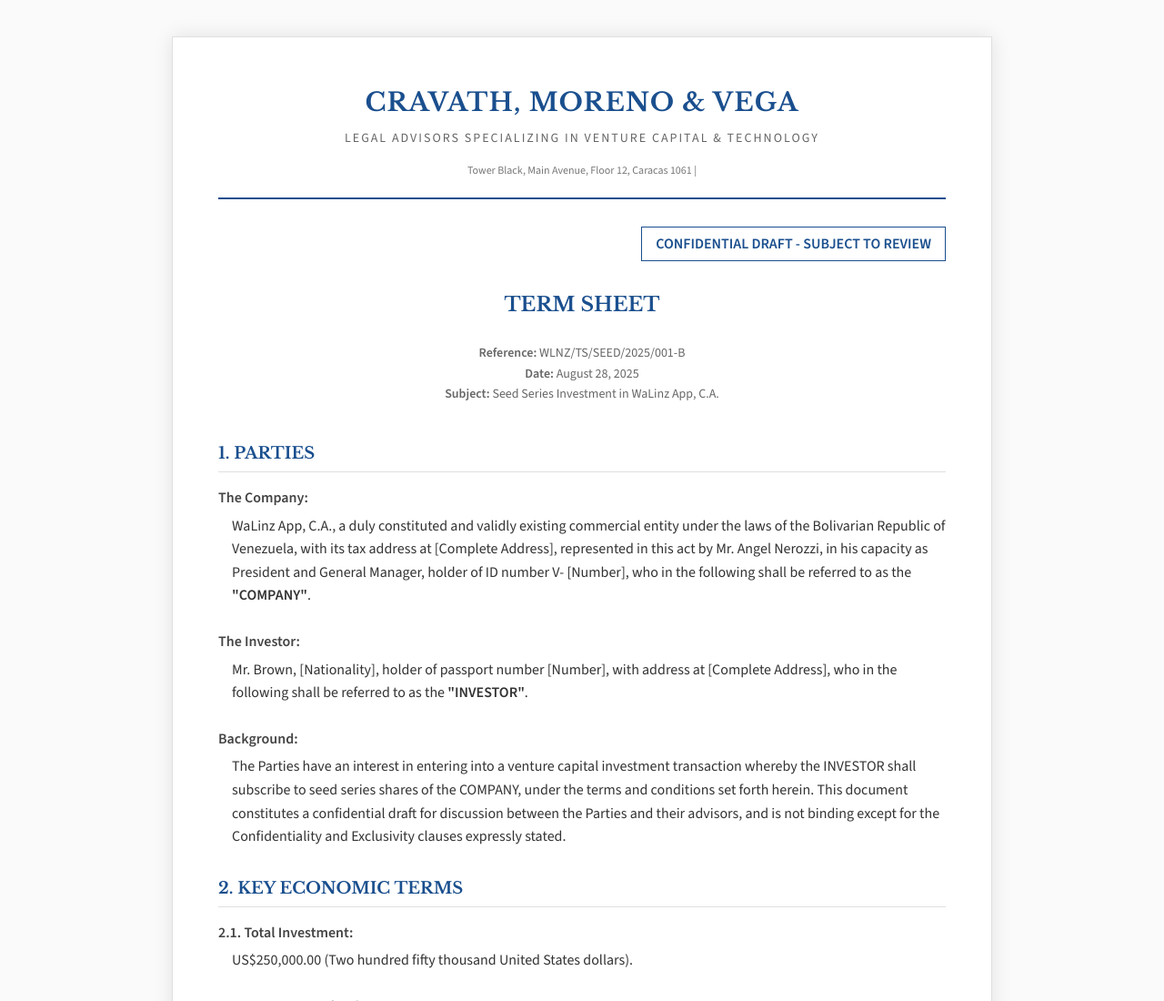
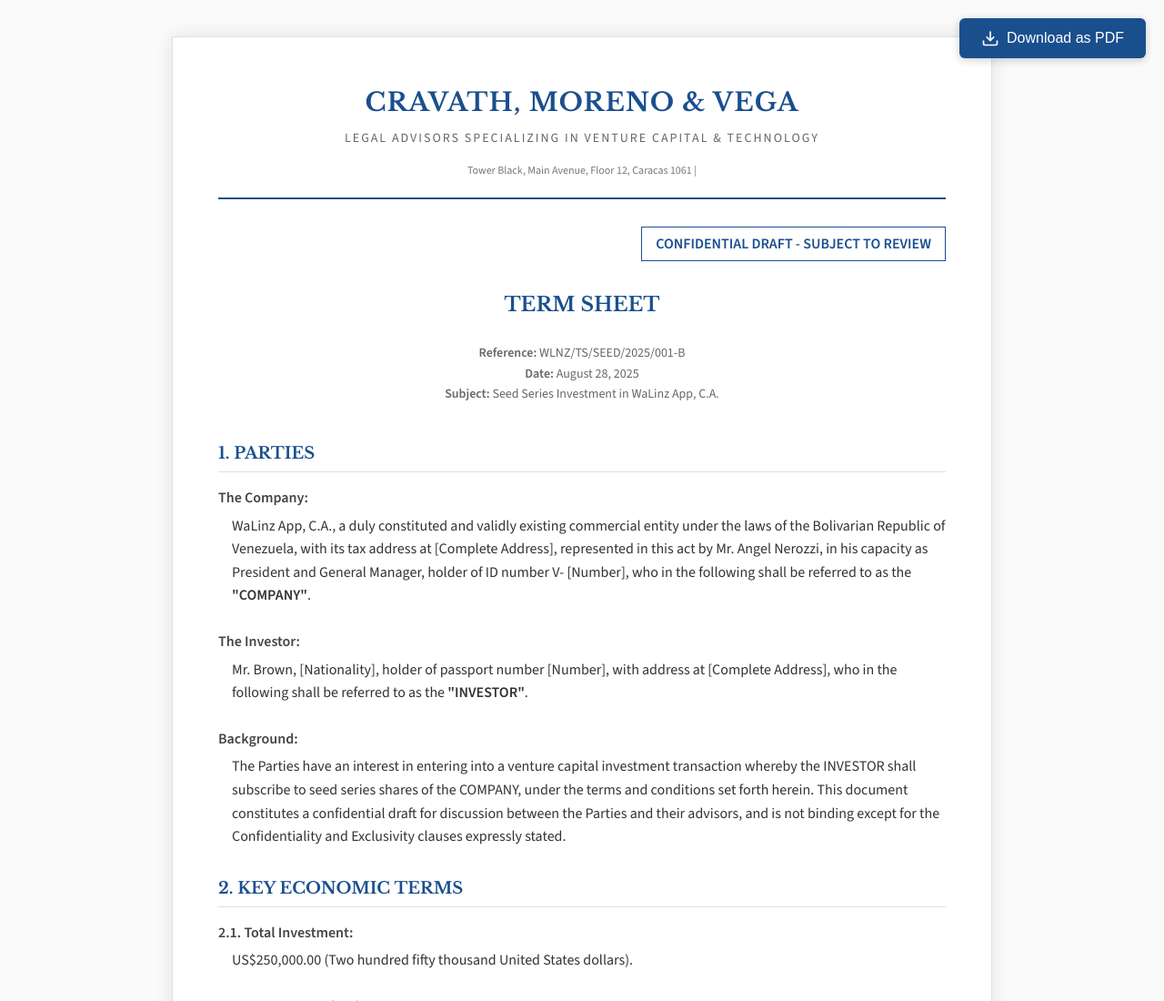
Before and after one commit to TheAngelNerozzi/TERM-SHEET-WALINZ, a plain HTML site: page index.html in a window 1280 px wide. Shown: the top 1100 px of the page at 91% size. Drawn offline with nearby package versions, Linux system fonts and the light colour scheme.

Commit message:
index.html

```diff
--- a/index.html
+++ b/index.html
@@ -129,9 +129,44 @@
             font-size: 12px;
             color: #666;
         }
+        .download-btn {
+            position: fixed;
+            top: 20px;
+            right: 20px;
+            background-color: #1a4f8e;
+            color: white;
+            border: none;
+            padding: 12px 24px;
+            font-size: 16px;
+            border-radius: 6px;
+            cursor: pointer;
+            box-shadow: 0 2px 10px rgba(0, 0, 0, 0.2);
+            z-index: 1000;
+            display: flex;
+            align-items: center;
+            gap: 8px;
+            transition: all 0.3s ease;
+        }
+        .download-btn:hover {
+            background-color: #0d3a6a;
+            transform: translateY(-2px);
+            box-shadow: 0 4px 15px rgba(0, 0, 0, 0.3);
+        }
+        .download-btn:active {
+            transform: translateY(0);
+        }
     </style>
 </head>
 <body>
+    <button class="download-btn" onclick="downloadPDF()">
+        <svg width="20" height="20" viewBox="0 0 24 24" fill="none" stroke="currentColor" stroke-width="2">
+            <path d="M21 15v4a2 2 0 0 1-2 2H5a2 2 0 0 1-2-2v-4"></path>
+            <polyline points="7 10 12 15 17 10"></polyline>
+            <line x1="12" y1="15" x2="12" y2="3"></line>
+        </svg>
+        Download as PDF
+    </button>
+
     <div class="watermark"></div>
 
     <div class="container">
@@ -247,5 +282,25 @@
             <div>© 2025 CRAVATH, MORENO & VEGA. ALL RIGHTS RESERVED. UNAUTHORIZED DISTRIBUTION OF THIS DOCUMENT IS PROHIBITED.</div>
         </div>
     </div>
+
+    <script>
+        function downloadPDF() {
+            // Create a blob with the HTML content
+            const htmlContent = document.documentElement.outerHTML;
+
+            // Create a temporary link element
+            const link = document.createElement('a');
+            link.href = 'data:text/html;charset=utf-8,' + encodeURIComponent(htmlContent);
+            link.download = 'WaLinz_Term_Sheet.pdf';
+
+            // Trigger the download
+            document.body.appendChild(link);
+            link.click();
+            document.body.removeChild(link);
+
+            // Show confirmation
+            alert('PDF download started! Please check your downloads folder.');
+        }
+    </script>
 </body>
 </html>
```
